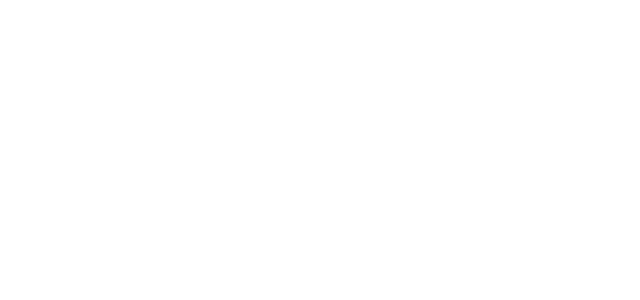
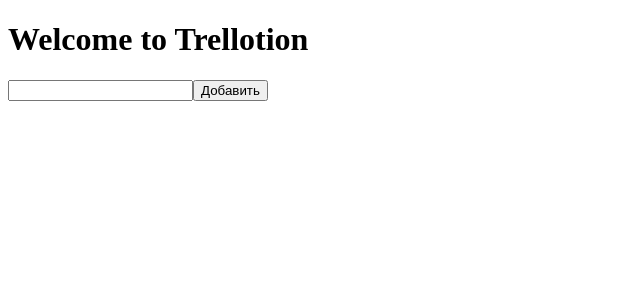
Before and after one commit to vlad05x/Trellotion, a React (Create React App) app: page / in a window 1280 px wide. Shown: the top 300 px of the page, without its empty margins (0-640 px from the left). Built offline with nearby package versions, Linux system fonts and the light colour scheme.

Commit message:
Added logic for adding lists

```diff
--- a/package.json
+++ b/package.json
@@ -2,6 +2,7 @@
   "name": "trellotion-app",
   "version": "0.1.0",
   "private": true,
+  "homepage": "https://vlad05x.github.io/Trellotion",
   "dependencies": {
     "@testing-library/jest-dom": "^5.17.0",
     "@testing-library/react": "^13.4.0",
@@ -15,7 +16,9 @@
     "start": "react-scripts start",
     "build": "react-scripts build",
     "test": "react-scripts test",
-    "eject": "react-scripts eject"
+    "eject": "react-scripts eject",
+    "predeploy": "npm run build",
+    "deploy": "gh-package -d build"
   },
   "eslintConfig": {
     "extends": [
--- a/src/App.js
+++ b/src/App.js
@@ -1,10 +1,41 @@
-import React from "react";
-
+import { useState } from "react";
+import { Header } from "./components/Header";
+import { InputTodo } from "./components/InputTodo";
+import { TaskTodo } from "./components/TaskTodo";
 
 function App() {
+  const [todo, setTodo] = useState("");
+  const [tasks, setTasks] = useState([]);
+
+  const addTask = () => {
+    const taskTodo = {
+      id: Math.random(),
+      text: todo,
+      status: false,
+    };
+    let newTask = [taskTodo, ...tasks];
+    setTasks(newTask);
+    setTodo("")
+  };
+
+  const deleteTask = (id) => {
+      let del = tasks.filter(e => e.id !== id)
+      setTasks(del)
+  };
+
+  const toggleTask = (id) => {
+    let toggle = tasks.map(e => e.id === id ? {...e, status : !e.status } : {...e})
+    setTasks(toggle)
+  };
+
+  const taskTodoList = tasks.map((e) => (
+    <TaskTodo id={e.id} text={e.text} status={e.status} deleteTask={deleteTask} toggleTask={toggleTask} />
+  ));
   return (
     <div className="App">
-
+      <Header />
+      <InputTodo addTask={addTask} todo={todo} setTodo={setTodo} />
+      {taskTodoList}
     </div>
   );
 }
--- a/src/components/Header.js
+++ b/src/components/Header.js
@@ -0,0 +1,9 @@
+
+
+export const Header = () => {
+    return (
+        <div>
+            <h1>Welcome to Trellotion</h1>
+        </div>
+    )
+}
--- a/src/components/InputTodo.js
+++ b/src/components/InputTodo.js
@@ -0,0 +1,11 @@
+import React from "react";
+
+export const InputTodo = (props) => {
+    return (
+        <>
+        <input value={props.todo}
+               onChange={(e) => props.setTodo(e.target.value)}/>
+        <button onClick={() => props.addTask() }>Добавить</button>
+        </>
+    )
+}
--- a/src/components/TaskTodo.js
+++ b/src/components/TaskTodo.js
@@ -0,0 +1,11 @@
+import React from "react";
+
+export const TaskTodo = (props) => {
+    return (
+        <div key={props.id}>
+            <input type={"checkbox"} onClick={() => props.toggleTask(props.id)} defaultChecked={props.status}></input>
+            <p style={props.status ? {textDecoration: "line-through"} : {textDecoration: "none"} }>{props.text}</p>
+            <button onClick={() => props.deleteTask(props.id) }>X</button>
+        </div>
+    )
+}
```
